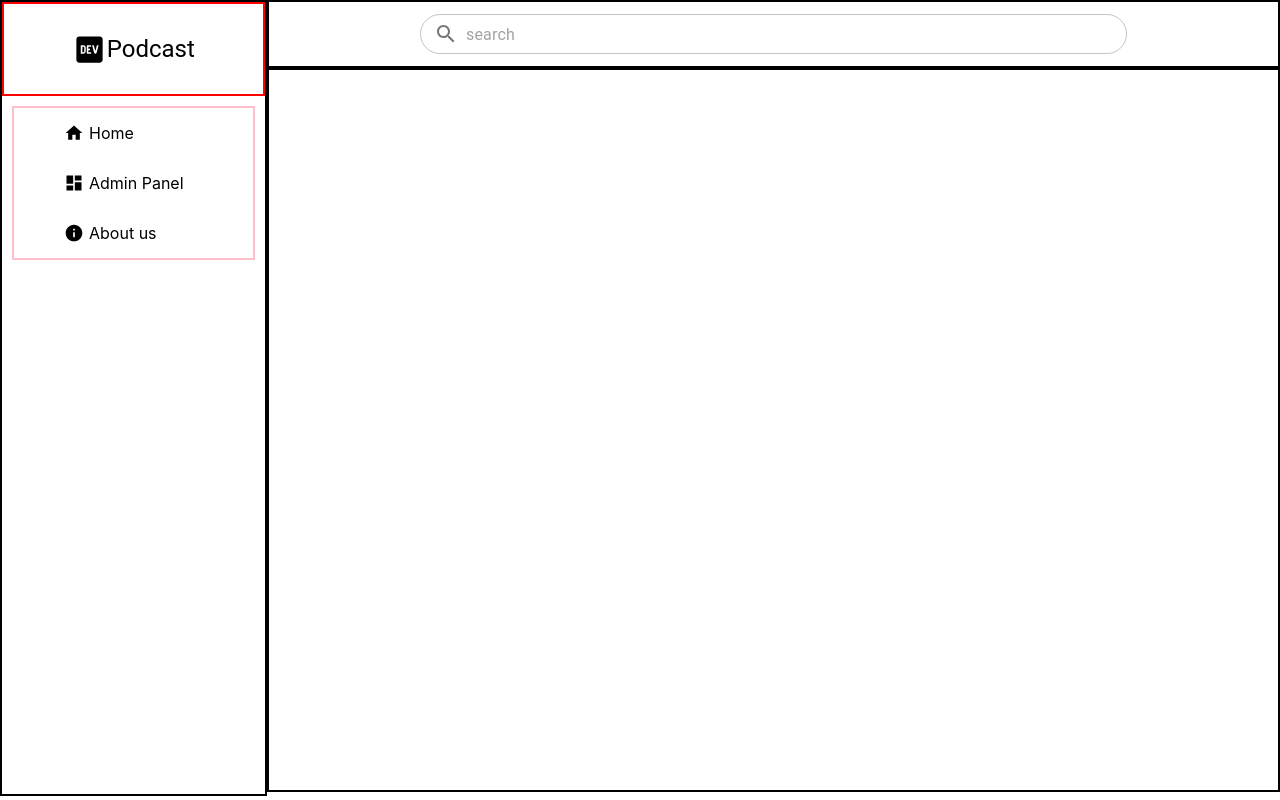
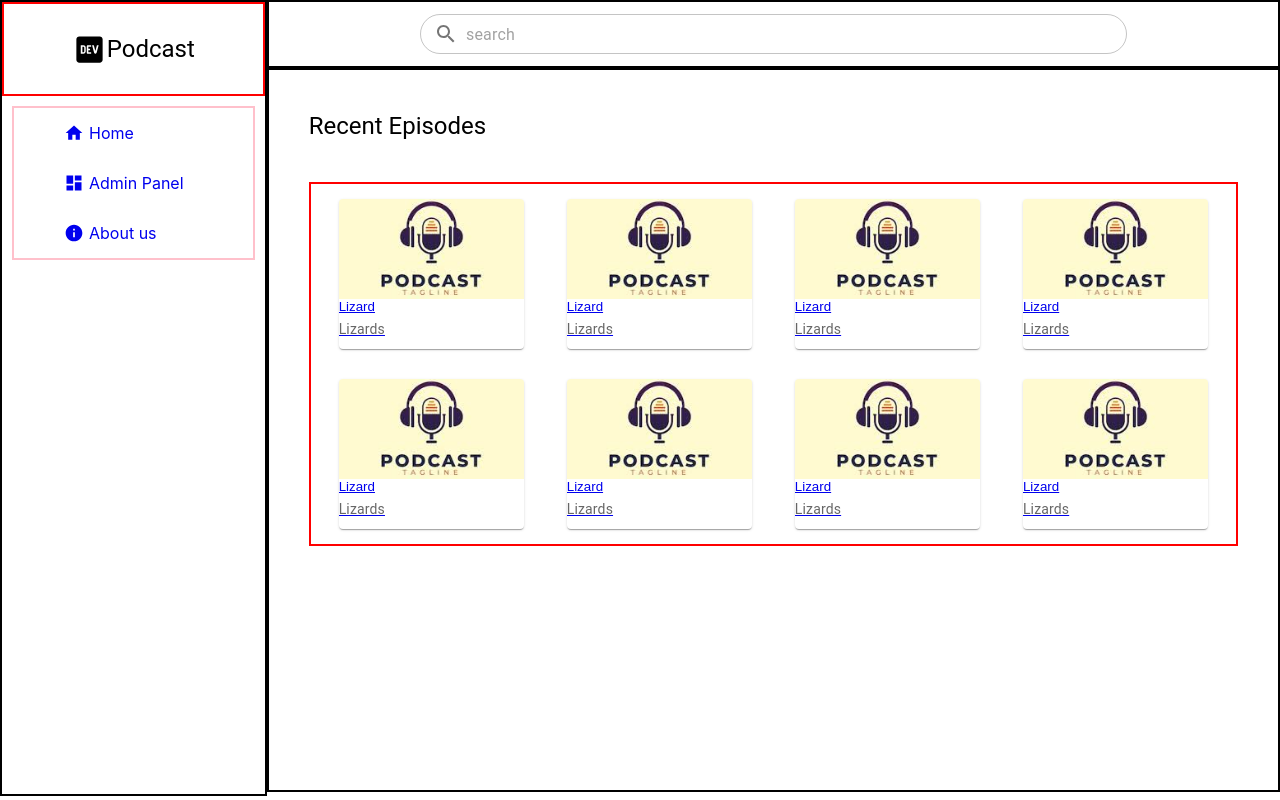
Before and after one commit to Abidsyed25/podcasttemp, a React (Create React App) app: page / in a window 1280 px wide. Built offline with nearby package versions, Linux system fonts and the light colour scheme; the HTML template or start-up script is replaced by a standard one.

Commit message:
Add files via upload

```diff
--- a/package.json
+++ b/package.json
@@ -13,6 +13,7 @@
     "nodemon": "^3.0.1",
     "react": "^18.2.0",
     "react-dom": "^18.2.0",
+    "react-router-dom": "^6.17.0",
     "react-scripts": "5.0.1",
     "web-vitals": "^2.1.4"
   },
--- a/src/App.js
+++ b/src/App.js
@@ -4,7 +4,10 @@ function App() {
   return (
 
     <>
+
+
        <Layout/>
+
     </>
   );
 }
--- /dev/null
+++ b/src/Homepage.jsx
@@ -0,0 +1,22 @@
+import React from "react";
+import { Box,Typography } from "@mui/material";
+import CardList from "./components/Cardlist";
+function Homepage(){
+    return (
+        <>
+       <Typography variant="h5" sx={{margin:'40px'}}>Recent Episodes  </Typography>
+                        <Box sx={{display:'flex',flexWrap:'wrap',margin:'40px',border:'2px solid red',justifyContent:'space-evenly'}}>
+                        <CardList/>
+                        <CardList/>
+                        <CardList/>
+                        <CardList/>
+                        <CardList/>
+                        <CardList/>
+                        <CardList/>
+                        <CardList/>
+                        </Box>
+
+        </>
+    )
+}
+export default Homepage;
--- a/src/Layout.jsx
+++ b/src/Layout.jsx
@@ -4,6 +4,9 @@ import Home from "./components/Home";
 import Admin from "./components/Admin";
 import About from "./components/About";
 import Searchbar from "./components/Searchbar";
+import Homepage from "./Homepage";
+import { Routes,Route } from "react-router-dom";
+import Mainpage from "./Mainpage";
 function Layout() {
     return (
         <>
@@ -24,7 +27,11 @@ function Layout() {
                         <Searchbar/>
                     </Box>
                     <Box sx={{ border: '2px solid black', height: '90vh',overflow:'scroll' }}>
-                        <Box sx={{height:'100vh'}}></Box>
+                        <Routes>
+                            <Route path="/" element={<Homepage/>}>
+                            </Route>
+                            <Route path="/main" element={<Mainpage/>}></Route>
+                        </Routes>
                     </Box>
                 </Grid>
             </Grid>
--- /dev/null
+++ b/src/Mainpage.jsx
@@ -0,0 +1,13 @@
+import React from "react";
+import Maincard from "./components/Maincard";
+import { Box } from "@mui/material";
+function Mainpage(){
+    return (
+        <>
+        <Box sx={{display:'flex',justifyContent:'center',border:'2px solid red',height:'90vh'}}>
+            <Maincard/>
+        </Box>
+        </>
+    )
+}
+export default Mainpage;
--- a/src/components/About.jsx
+++ b/src/components/About.jsx
@@ -1,13 +1,17 @@
 import { Typography,Box } from "@mui/material";
 import InfoIcon from '@mui/icons-material/Info';
+import { Link } from "react-router-dom";
 function About() {
   return (
 
     <>
+    <Link to='/about' style={{textDecoration:'none'}}>
+
        <Box sx={{display:"flex",margin:"15px",marginLeft:'50px'}}>
            <InfoIcon fontSize="small"/>
            <Typography variant="p" sx={{marginLeft:'5px'}}>About us</Typography>
         </Box>
+    </Link>
     </>
   );
 }
--- a/src/components/Admin.jsx
+++ b/src/components/Admin.jsx
@@ -1,14 +1,17 @@
 import DashboardIcon from '@mui/icons-material/Dashboard';
 import { Box,Typography } from "@mui/material";
-
+import { Link } from 'react-router-dom';
 function Admin() {
   return (
 
     <>
+    <Link to='/admin' style={{textDecoration:'none'}}>
+
        <Box sx={{display:"flex",margin:"15px",marginLeft:'50px'}}>
            <DashboardIcon fontSize="small"/>
            <Typography variant="p" sx={{marginLeft:'5px'}}>Admin Panel</Typography>
         </Box>
+    </Link>
     </>
   );
 }
--- /dev/null
+++ b/src/components/Cardlist.jsx
@@ -0,0 +1,31 @@
+import * as React from 'react';
+import Card from '@mui/material/Card';
+import CardContent from '@mui/material/CardContent';
+import CardMedia from '@mui/material/CardMedia';
+import Typography from '@mui/material/Typography';
+import { CardActionArea } from '@mui/material';
+import { Link } from 'react-router-dom';
+export default function CardList() {
+  return (
+    <Card sx={{ minWidth: '20%',margin:'15px',height:'150px'}}>
+      <Link to='/main'>
+      <CardActionArea>
+        <CardMedia
+          component="img"
+          height="100px"
+          image="podcast.jpeg"
+          alt="green iguana"
+          />
+        <CardContent height='50px' sx={{padding:'0px'}}>
+          <Typography gutterBottom variant="p" component="div">
+            Lizard
+          </Typography>
+          <Typography variant="body2" color="text.secondary">
+            Lizards
+          </Typography>
+        </CardContent>
+      </CardActionArea>
+    </Link>
+    </Card>
+  );
+}
--- a/src/components/Home.jsx
+++ b/src/components/Home.jsx
@@ -1,16 +1,18 @@
 import React from "react";
 import HomeIcon from '@mui/icons-material/Home';
 import { Box,Typography } from "@mui/material";
-
+import { Link } from "react-router-dom";
 function Home(){
     return (
         <>
-
+       <Link to='/' style={{textDecoration:'none'}}>
         <Box sx={{display:"flex",margin:"15px",marginLeft:'50px'}}>
            <HomeIcon fontSize="small"/>
            <Typography variant="p" sx={{marginLeft:'5px'}}>Home</Typography>
         </Box>
 
+       </Link>
+
         </>
     )
 }
--- /dev/null
+++ b/src/components/Maincard.jsx
@@ -0,0 +1,35 @@
+import * as React from 'react';
+import Card from '@mui/material/Card';
+import CardContent from '@mui/material/CardContent';
+import CardMedia from '@mui/material/CardMedia';
+import Typography from '@mui/material/Typography';
+import { CardActionArea } from '@mui/material';
+
+
+export default function Maincard() {
+  return (
+
+
+    <Card sx={{ width:'90%' }}>
+      <CardActionArea>
+        <CardMedia
+          component="img"
+          height="140"
+          image="podcast.jpeg"
+          alt="green iguana"
+          />
+        <CardContent>
+          <Typography gutterBottom variant="h5" component="div">
+            Lizard
+          </Typography>
+          <Typography variant="body2" color="text.secondary">
+            Lizards are a widespread group of squamate reptiles, with over 6,000
+            species, ranging across all continents except Antarctica
+          </Typography>
+          <audio controls style={{width:'90%'}}></audio>
+        </CardContent>
+      </CardActionArea>
+    </Card>
+
+  );
+}
--- a/src/index.js
+++ b/src/index.js
@@ -2,9 +2,13 @@ import React from 'react';
 import ReactDOM from 'react-dom/client';
 import App from './App';
 import './index.css'
+import { BrowserRouter } from 'react-router-dom';
 const root = ReactDOM.createRoot(document.getElementById('root'));
 root.render(
   <React.StrictMode>
+    <BrowserRouter>
+
     <App />
+    </BrowserRouter>
   </React.StrictMode>
 );
```
Also changed, not shown: public/podcast.jpeg (added), 1 other file (tests, documents, lock files or other folders).
